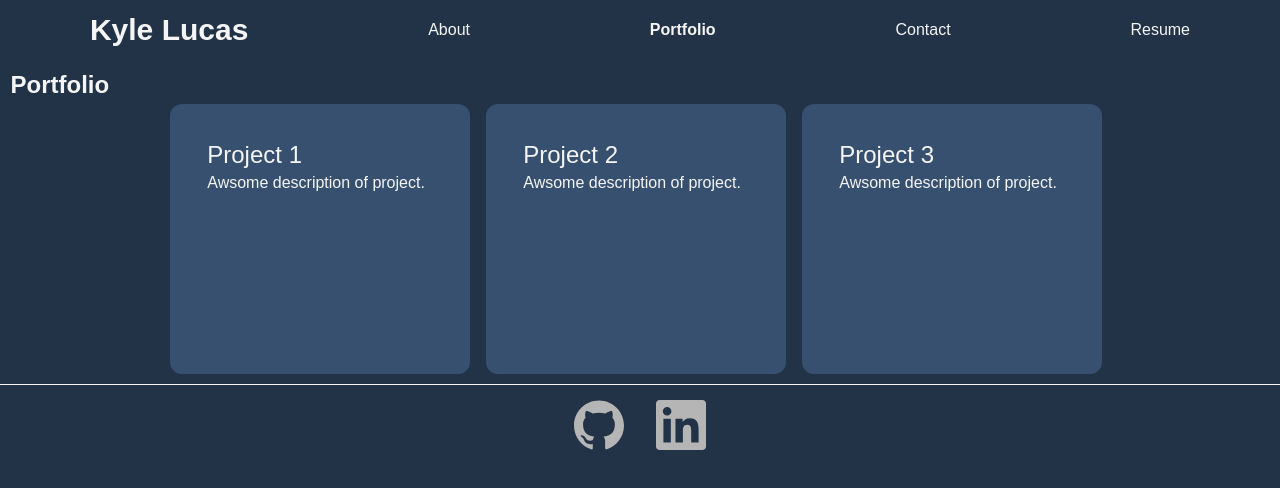
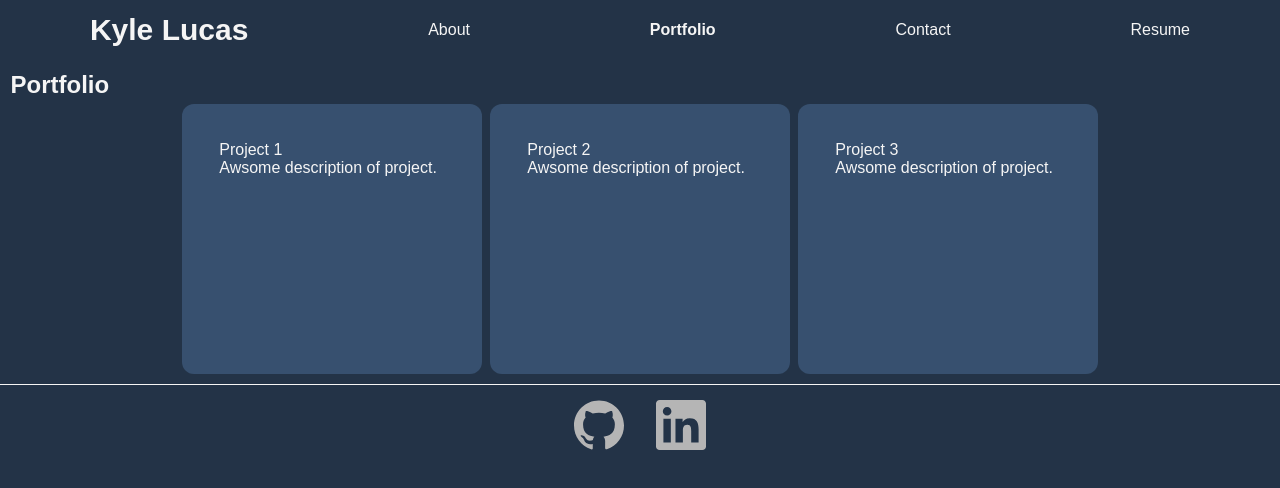
Before and after one commit to kwlucas/Portfolio-Kyle-Lucas, a React (Create React App) app in the folder client/: page / in a window 1280 px wide. Both pictures are taken after a click on the element "Portfolio". Shown: the top 488 px of the page. Built offline with nearby package versions, Linux system fonts and the light colour scheme.

Commit message:
Reformatted cards for hover effects

```diff
--- a/client/src/components/Project.js
+++ b/client/src/components/Project.js
@@ -3,12 +3,12 @@ import React from 'react';
 export default function Project(props) {
     const { name, description, repo, deployment, imagePath } = props.projectData
     return (
-        <>
-            <div className='card'>
-                <div className='cardTitle'>{name}</div>
-                <div className='cardBody' >{description}</div>
+        <div className='card' onMouseMove={props.eventHandler}>
+            <div className='content'>
+                <div className='title'>{name}</div>
+                <div className='body' >{description}</div>
             </div>
-            <div className='cardBorder'></div>
-        </>
+            <div className='border'></div>
+        </div>
     );
 }
```
